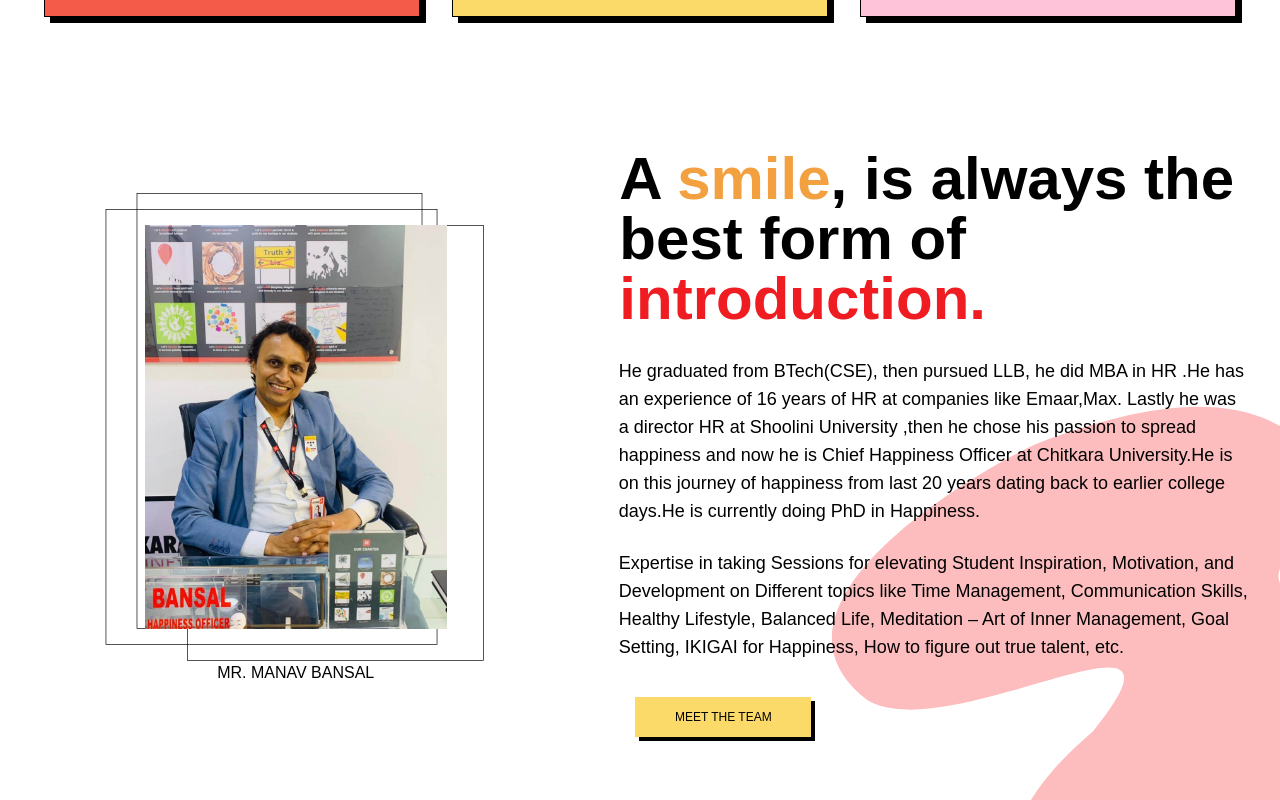
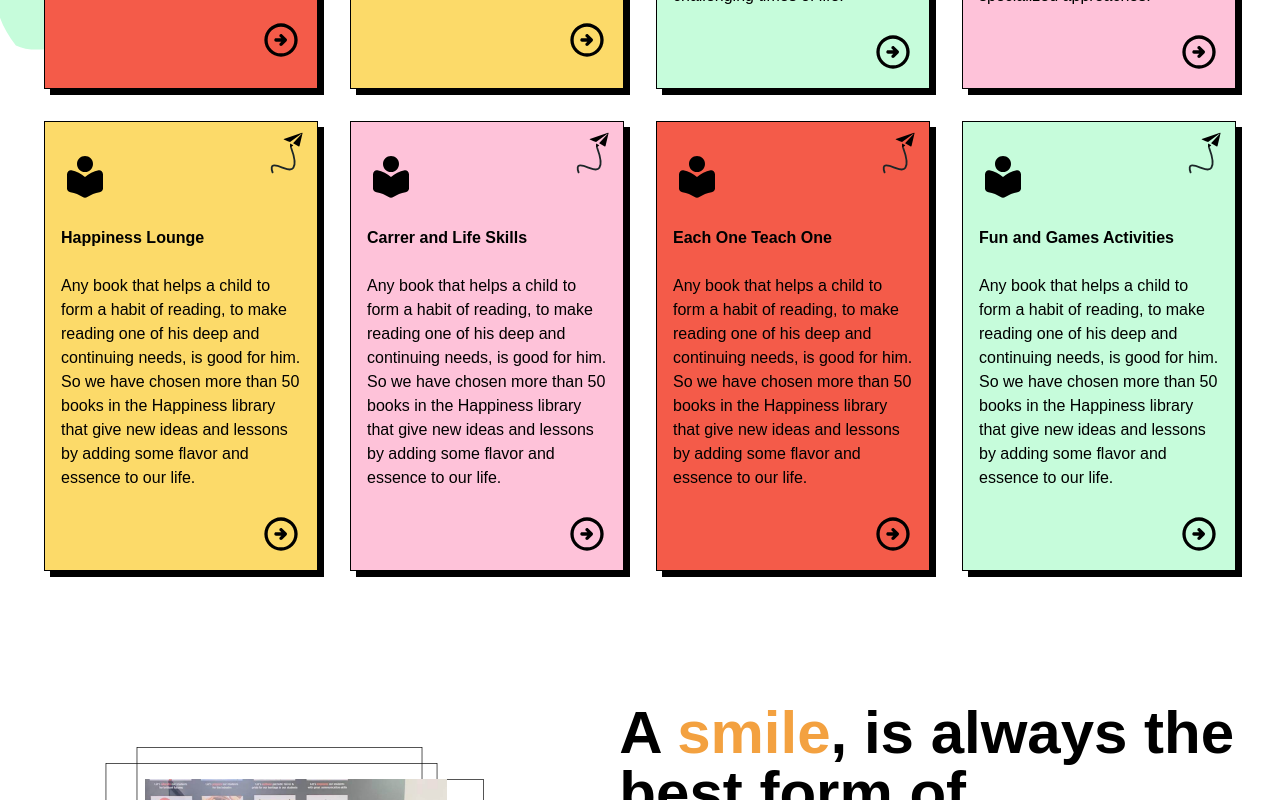
Before and after one commit to vishnubansal001/Happiness-center, a React (Create React App) app: page / in a window 1280 px wide. Shown: the part 1140-1940 px from the top of the page. Built offline with nearby package versions, Linux system fonts and the light colour scheme; no server answers; the database is empty; a web font is replaced by a local one; what tailwindcss-debug-screens would draw is missing.

Commit message:
update:added the 5 blocks in the landing page

```diff
--- a/src/Pages/LandingPage.js
+++ b/src/Pages/LandingPage.js
@@ -66,18 +66,18 @@ import shivani from "../assets/shivani.jpg";
 import sidharth from "../assets/sidhath.jpg";
 import sonia from "../assets/sonia.jpg";
 import sumit from "../assets/sumit.jpg";
-import vijay from '../assets/vijay.jpeg';
-import ajay from '../assets/ajay.jpeg';
-import sovia from '../assets/sovia.jpeg';
-import sonika from '../assets/sonika.jpeg';
-import sanjay from '../assets/sanjay.jpeg';
-import neeti from '../assets/neeti.jpeg';
-import harmeet from '../assets/harmeet.jpeg';
-import deepak from '../assets/deepak.jpeg';
-import amit from '../assets/amit.jpeg';
-import jasmeet from '../assets/jasmeet .jpg';
-import monit from '../assets/monit.jpg';
-import renu from '../assets/renu.jpg';
+import vijay from "../assets/vijay.jpeg";
+import ajay from "../assets/ajay.jpeg";
+import sovia from "../assets/sovia.jpeg";
+import sonika from "../assets/sonika.jpeg";
+import sanjay from "../assets/sanjay.jpeg";
+import neeti from "../assets/neeti.jpeg";
+import harmeet from "../assets/harmeet.jpeg";
+import deepak from "../assets/deepak.jpeg";
+import amit from "../assets/amit.jpeg";
+import jasmeet from "../assets/jasmeet .jpg";
+import monit from "../assets/monit.jpg";
+import renu from "../assets/renu.jpg";
 
 export default function LandingPage() {
   const ambassadors = [
@@ -501,13 +501,13 @@ export default function LandingPage() {
           </div>
         </div>
         <div className="flex flex-row items-center justify-center p-6 sm:p-4 md:p-6 xl:p-10 mt-2">
-          <div className="grid grid-cols-1 sm:grid-cols-2 lg:grid-cols-3 gap-8 sm:gap-6 xl:gap-8 justify-around p-2 xs:p-6 sm:p-0 md:p-4 lg:p-1">
+          <div className="grid grid-cols-1 sm:grid-cols-2 lg:grid-cols-4 gap-8 sm:gap-6 xl:gap-8 justify-around p-2 xs:p-6 sm:p-0 md:p-4 lg:p-1">
             <div className="relative w-full h-full p-0 xs:p-4 sm:p-2 md:p-6 lg:p-0">
               <div className="flex flex-col relative bg-[#F45B49] h-full w-full justify-center gap-6 p-4 transition-all duration-300 ease-in-out shadow-[6px_6px_rgba(0,0,0,1)] border-[1px] border-black hover:shadow-none hover:border-none hover:border-transparent">
                 <div className="flex flex-row justify-start items-center  mt-4">
                   <img src={library} alt="arrow next" className="w-12 h-12" />
                 </div>
-                <h1 className="font-bold">Library</h1>
+                <h1 className="font-bold">Booknactics</h1>
                 <div className="flex items-center">
                   <p className="text-sm md:text-base font-zilla">
                     Any book that helps a child to form a habit of reading, to
@@ -544,7 +544,7 @@ export default function LandingPage() {
                     className="w-12 h-12"
                   />
                 </div>
-                <h1 className="font-bold">Meditation</h1>
+                <h1 className="font-bold">Mindfulness Meditation</h1>
                 <div className="flex items-center">
                   <p className="text-sm md:text-base font-zilla">
                     Happiness Centre offers the following meditations in the
@@ -572,7 +572,7 @@ export default function LandingPage() {
                 </div>
               </div>
             </div>
-            {/* <div className="grid-cols-1   relative w-full h-full p-0 xs:p-4 sm:p-2 md:p-6 lg:p-0">
+            <div className="grid-cols-1   relative w-full h-full p-0 xs:p-4 sm:p-2 md:p-6 lg:p-0">
               <div className="flex flex-col relative h-full w-full bg-[#C6FCDB]  justify-center gap-6 p-4 shadow-[6px_6px_rgba(0,0,0,1)] border-[1px] border-black">
                 <div className="flex flex-row justify-start items-center h-full w-full mt-4">
                   <img
@@ -581,7 +581,7 @@ export default function LandingPage() {
                     className="w-12 h-12"
                   />
                 </div>
-                <h1 className="font-bold">Counseling</h1>
+                <h1 className="font-bold">Perma Model</h1>
                 <div className="flex items-center">
                   <p className="text-sm md:text-base font-zilla">
                     Counselling sessions are being taken by Chief Happiness
@@ -604,13 +604,13 @@ export default function LandingPage() {
                   />
                 </div>
               </div>
-            </div> */}
+            </div>
             <div className="relative w-full h-full p-0 xs:p-4 sm:p-2 md:p-6 lg:p-0">
               <div className="flex flex-col relative bg-[#FEC2D9] w-full h-full justify-center gap-6 p-4 transition-all duration-300 ease-in-out shadow-[6px_6px_rgba(0,0,0,1)] border-[1px] border-black hover:shadow-none hover:border-none hover:border-transparent">
                 <div className="flex flex-row justify-start items-center h-full w-full mt-4">
                   <img src={speaker} alt="arrow next" className="w-12 h-12" />
                 </div>
-                <h1 className="font-bold">Speaker Session</h1>
+                <h1 className="font-bold">Guest Speaker Sessions</h1>
                 <div className="flex items-center">
                   <p className="text-sm md:text-base font-zilla">
                     A motivational speaker has mastered the art of igniting in
@@ -634,6 +634,138 @@ export default function LandingPage() {
                     src={speaker2}
                     alt="vector library"
                     className="w-10 h-10"
+                  />
+                </div>
+              </div>
+            </div>
+            <div className="relative w-full h-full p-0 xs:p-4 sm:p-2 md:p-6 lg:p-0">
+              <div className="flex flex-col relative bg-[#FCDA69] h-full w-full justify-center gap-6 p-4 transition-all duration-300 ease-in-out shadow-[6px_6px_rgba(0,0,0,1)] border-[1px] border-black hover:shadow-none hover:border-none hover:border-transparent">
+                <div className="flex flex-row justify-start items-center  mt-4">
+                  <img src={library} alt="arrow next" className="w-12 h-12" />
+                </div>
+                <h1 className="font-bold">Happiness Lounge</h1>
+                <div className="flex items-center">
+                  <p className="text-sm md:text-base font-zilla">
+                    Any book that helps a child to form a habit of reading, to
+                    make reading one of his deep and continuing needs, is good
+                    for him. So we have chosen more than 50 books in the
+                    Happiness library that give new ideas and lessons by adding
+                    some flavor and essence to our life.
+                  </p>
+                </div>
+                <NavLink to="/library" className="cursor-default">
+                  <div className="flex flex-row justify-end items-center">
+                    <img
+                      src={arrow}
+                      alt="arrow next"
+                      className="w-10 h-10 cursor-pointer"
+                    />
+                  </div>
+                </NavLink>
+                <div className="absolute top-2 right-2 flex items-center justify-center">
+                  <img
+                    src={library2}
+                    alt="vector library"
+                    className="w-12 h-12"
+                  />
+                </div>
+              </div>
+            </div>
+            <div className="relative w-full h-full p-0 xs:p-4 sm:p-2 md:p-6 lg:p-0">
+              <div className="flex flex-col relative bg-[#FEC2D9] h-full w-full justify-center gap-6 p-4 transition-all duration-300 ease-in-out shadow-[6px_6px_rgba(0,0,0,1)] border-[1px] border-black hover:shadow-none hover:border-none hover:border-transparent">
+                <div className="flex flex-row justify-start items-center  mt-4">
+                  <img src={library} alt="arrow next" className="w-12 h-12" />
+                </div>
+                <h1 className="font-bold">Carrer and Life Skills</h1>
+                <div className="flex items-center">
+                  <p className="text-sm md:text-base font-zilla">
+                    Any book that helps a child to form a habit of reading, to
+                    make reading one of his deep and continuing needs, is good
+                    for him. So we have chosen more than 50 books in the
+                    Happiness library that give new ideas and lessons by adding
+                    some flavor and essence to our life.
+                  </p>
+                </div>
+                <NavLink to="/library" className="cursor-default">
+                  <div className="flex flex-row justify-end items-center">
+                    <img
+                      src={arrow}
+                      alt="arrow next"
+                      className="w-10 h-10 cursor-pointer"
+                    />
+                  </div>
+                </NavLink>
+                <div className="absolute top-2 right-2 flex items-center justify-center">
+                  <img
+                    src={library2}
+                    alt="vector library"
+                    className="w-12 h-12"
+                  />
+                </div>
+              </div>
+            </div>
+            <div className="relative w-full h-full p-0 xs:p-4 sm:p-2 md:p-6 lg:p-0">
+              <div className="flex flex-col relative bg-[#F45B49] h-full w-full justify-center gap-6 p-4 transition-all duration-300 ease-in-out shadow-[6px_6px_rgba(0,0,0,1)] border-[1px] border-black hover:shadow-none hover:border-none hover:border-transparent">
+                <div className="flex flex-row justify-start items-center  mt-4">
+                  <img src={library} alt="arrow next" className="w-12 h-12" />
+                </div>
+                <h1 className="font-bold">Each One Teach One</h1>
+                <div className="flex items-center">
+                  <p className="text-sm md:text-base font-zilla">
+                    Any book that helps a child to form a habit of reading, to
+                    make reading one of his deep and continuing needs, is good
+                    for him. So we have chosen more than 50 books in the
+                    Happiness library that give new ideas and lessons by adding
+                    some flavor and essence to our life.
+                  </p>
+                </div>
+                <NavLink to="/library" className="cursor-default">
+                  <div className="flex flex-row justify-end items-center">
+                    <img
+                      src={arrow}
+                      alt="arrow next"
+                      className="w-10 h-10 cursor-pointer"
+                    />
+                  </div>
+                </NavLink>
+                <div className="absolute top-2 right-2 flex items-center justify-center">
+                  <img
+                    src={library2}
+                    alt="vector library"
+                    className="w-12 h-12"
+                  />
+                </div>
+              </div>
+            </div>
+            <div className="relative w-full h-full p-0 xs:p-4 sm:p-2 md:p-6 lg:p-0">
+              <div className="flex flex-col relative bg-[#C6FCDB] h-full w-full justify-center gap-6 p-4 transition-all duration-300 ease-in-out shadow-[6px_6px_rgba(0,0,0,1)] border-[1px] border-black hover:shadow-none hover:border-none hover:border-transparent">
+                <div className="flex flex-row justify-start items-center  mt-4">
+                  <img src={library} alt="arrow next" className="w-12 h-12" />
+                </div>
+                <h1 className="font-bold">Fun and Games Activities</h1>
+                <div className="flex items-center">
+                  <p className="text-sm md:text-base font-zilla">
+                    Any book that helps a child to form a habit of reading, to
+                    make reading one of his deep and continuing needs, is good
+                    for him. So we have chosen more than 50 books in the
+                    Happiness library that give new ideas and lessons by adding
+                    some flavor and essence to our life.
+                  </p>
+                </div>
+                <NavLink to="/library" className="cursor-default">
+                  <div className="flex flex-row justify-end items-center">
+                    <img
+                      src={arrow}
+                      alt="arrow next"
+                      className="w-10 h-10 cursor-pointer"
+                    />
+                  </div>
+                </NavLink>
+                <div className="absolute top-2 right-2 flex items-center justify-center">
+                  <img
+                    src={library2}
+                    alt="vector library"
+                    className="w-12 h-12"
                   />
                 </div>
               </div>
```
Also changed, not shown: src/Pages/About.js (+12 -12 lines).
